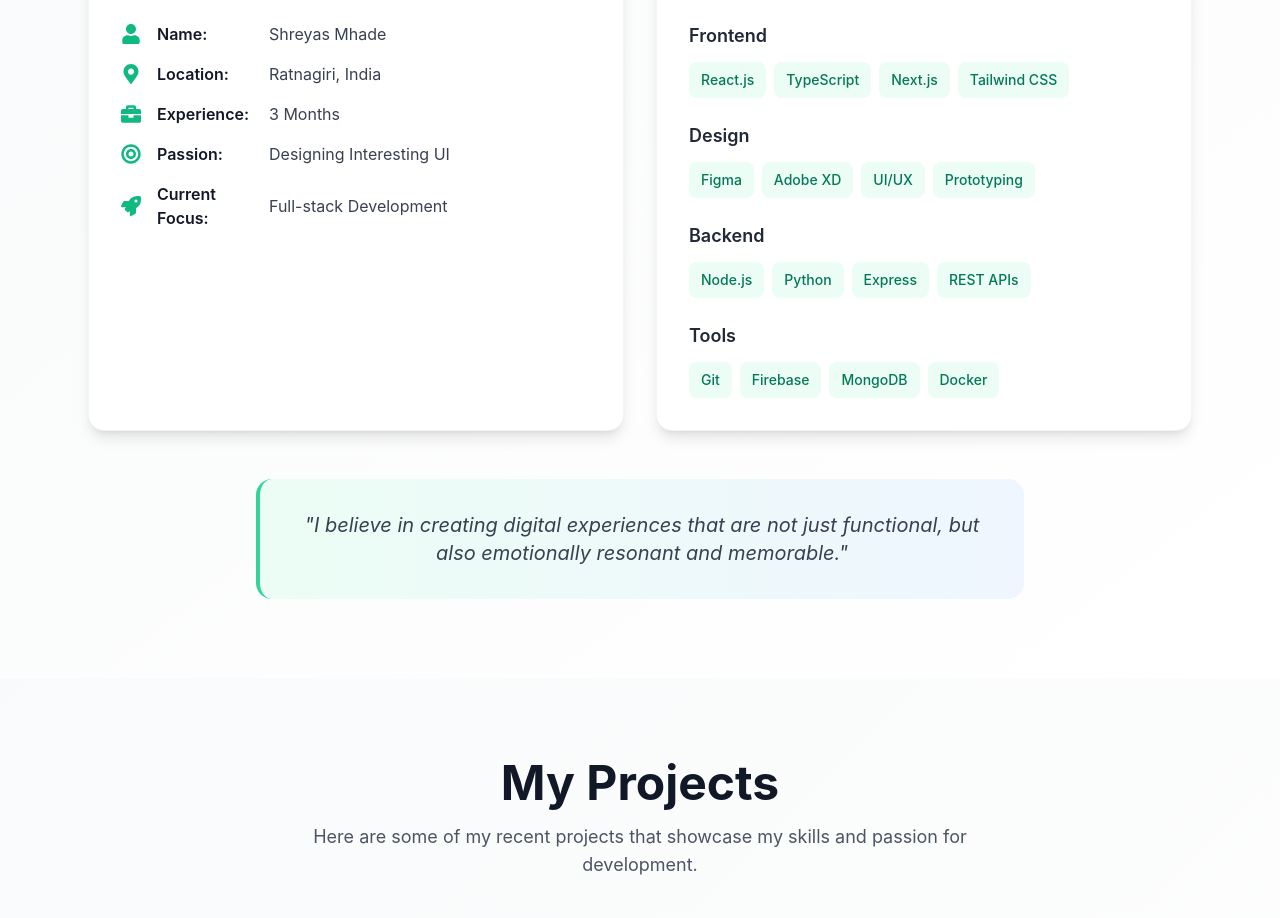
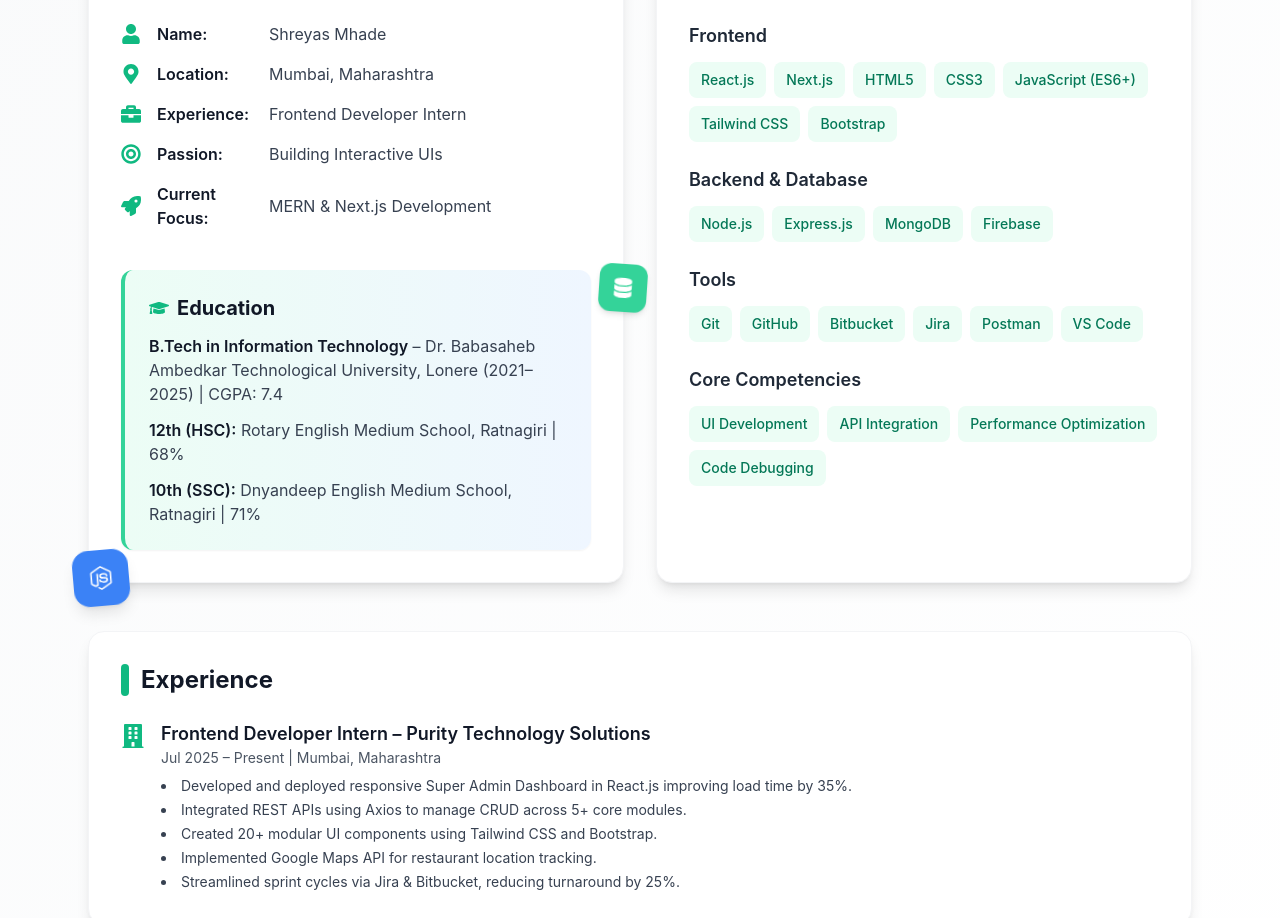
Before and after one commit to shreyasmhade/My-Portfolio, a React (Create React App) app: page / in a window 1280 px wide. Shown: the part 1134-2052 px from the top of the page. Built offline with nearby package versions, Linux system fonts and the light colour scheme.

Commit message:
Updated About Section

```diff
--- a/src/components/About.jsx
+++ b/src/components/About.jsx
@@ -1,39 +1,41 @@
 import React from "react";
-import { FaUser, FaMapMarkerAlt, FaBriefcase, FaBullseye, FaRocket } from "react-icons/fa";
+import {
+  FaUser,
+  FaMapMarkerAlt,
+  FaBriefcase,
+  FaBullseye,
+  FaRocket,
+  FaBuilding,
+  FaGraduationCap,
+  FaReact,
+  FaNodeJs,
+  FaDatabase,
+} from "react-icons/fa";
 import { motion } from "framer-motion";
 
 export default function About() {
+  // Skill groups as per resume
   const skills = [
-    { label: "Frontend", tech: ["React.js", "TypeScript", "Next.js", "Tailwind CSS"] },
-    { label: "Design", tech: ["Figma", "Adobe XD", "UI/UX", "Prototyping"] },
-    { label: "Backend", tech: ["Node.js", "Python", "Express", "REST APIs"] },
-    { label: "Tools", tech: ["Git", "Firebase", "MongoDB", "Docker"] },
+    { label: "Frontend", tech: ["React.js", "Next.js", "HTML5", "CSS3", "JavaScript (ES6+)", "Tailwind CSS", "Bootstrap"] },
+    { label: "Backend & Database", tech: ["Node.js", "Express.js", "MongoDB", "Firebase"] },
+    { label: "Tools", tech: ["Git", "GitHub", "Bitbucket", "Jira", "Postman", "VS Code"] },
+    { label: "Core Competencies", tech: ["UI Development", "API Integration", "Performance Optimization", "Code Debugging"] },
   ];
 
   const containerVariants = {
     hidden: { opacity: 0 },
-    visible: {
-      opacity: 1,
-      transition: {
-        staggerChildren: 0.2
-      }
-    }
+    visible: { opacity: 1, transition: { staggerChildren: 0.2 } },
   };
 
   const itemVariants = {
     hidden: { y: 20, opacity: 0 },
-    visible: {
-      y: 0,
-      opacity: 1,
-      transition: {
-        duration: 0.5
-      }
-    }
+    visible: { y: 0, opacity: 1, transition: { duration: 0.5 } },
   };
 
   return (
     <section id="about" className="py-20 bg-gradient-to-br from-gray-50 to-white">
       <div className="container mx-auto px-6 max-w-6xl">
+        {/* Section Header */}
         <motion.div
           className="text-center mb-16"
           initial={{ opacity: 0, y: 30 }}
@@ -43,72 +45,117 @@ export default function About() {
         >
           <h2 className="text-4xl md:text-5xl font-bold text-gray-900 mb-4">About Me</h2>
           <p className="text-lg text-gray-600 max-w-2xl mx-auto leading-relaxed">
-            Passionate developer with a keen eye for design and a love for creating
-            digital solutions that make a difference.
+            Passionate Frontend Developer specializing in building responsive, high-performance, and user-focused web applications.
           </p>
         </motion.div>
 
+        {/* Info & Skills Cards */}
         <motion.div
-          className="grid grid-cols-1 lg:grid-cols-2 gap-8 mb-12"
+          className="grid grid-cols-1 lg:grid-cols-2 gap-8 mb-12 relative"
           variants={containerVariants}
           initial="hidden"
           whileInView="visible"
           viewport={{ once: true }}
         >
+          {/* Personal Information + Education */}
           <motion.div
             variants={itemVariants}
-            className="bg-white rounded-2xl p-8 shadow-lg hover:shadow-xl transition-all duration-300 border border-gray-100"
+            className="relative bg-white rounded-2xl p-8 shadow-lg hover:shadow-xl transition-all border border-gray-100"
           >
             <h3 className="text-2xl font-bold text-gray-900 mb-6 flex items-center gap-3">
-              <div className="w-2 h-8 bg-emerald-500 rounded-full"></div>
+              <div className="w-2 h-8 bg-emerald-500 rounded-full" />
               Personal Information
             </h3>
+
             <ul className="space-y-4">
-              <li className="flex items-center gap-4 text-gray-700 hover:text-emerald-600 transition-colors">
-                <FaUser className="w-5 h-5 text-emerald-500 flex-shrink-0" />
-                <span className="font-semibold text-gray-900 w-24">Name:</span>
+              <li className="flex items-center gap-4 text-gray-700">
+                <FaUser className="w-5 h-5 text-emerald-500" />
+                <span className="font-semibold w-24 text-gray-900">Name:</span>
                 <span>Shreyas Mhade</span>
               </li>
-              <li className="flex items-center gap-4 text-gray-700 hover:text-emerald-600 transition-colors">
-                <FaMapMarkerAlt className="w-5 h-5 text-emerald-500 flex-shrink-0" />
-                <span className="font-semibold text-gray-900 w-24">Location:</span>
-                <span>Ratnagiri, India</span>
+              <li className="flex items-center gap-4 text-gray-700">
+                <FaMapMarkerAlt className="w-5 h-5 text-emerald-500" />
+                <span className="font-semibold w-24 text-gray-900">Location:</span>
+                <span>Mumbai, Maharashtra</span>
               </li>
-              <li className="flex items-center gap-4 text-gray-700 hover:text-emerald-600 transition-colors">
-                <FaBriefcase className="w-5 h-5 text-emerald-500 flex-shrink-0" />
-                <span className="font-semibold text-gray-900 w-24">Experience:</span>
-                <span>3 Months</span>
+              <li className="flex items-center gap-4 text-gray-700">
+                <FaBriefcase className="w-5 h-5 text-emerald-500" />
+                <span className="font-semibold w-24 text-gray-900">Experience:</span>
+                <span>Frontend Developer Intern</span>
               </li>
-              <li className="flex items-center gap-4 text-gray-700 hover:text-emerald-600 transition-colors">
-                <FaBullseye className="w-5 h-5 text-emerald-500 flex-shrink-0" />
-                <span className="font-semibold text-gray-900 w-24">Passion:</span>
-                <span>Designing Interesting UI</span>
+              <li className="flex items-center gap-4 text-gray-700">
+                <FaBullseye className="w-5 h-5 text-emerald-500" />
+                <span className="font-semibold w-24 text-gray-900">Passion:</span>
+                <span>Building Interactive UIs</span>
               </li>
-              <li className="flex items-center gap-4 text-gray-700 hover:text-emerald-600 transition-colors">
-                <FaRocket className="w-5 h-5 text-emerald-500 flex-shrink-0" />
-                <span className="font-semibold text-gray-900 w-24">Current Focus:</span>
-                <span>Full-stack Development</span>
+              <li className="flex items-center gap-4 text-gray-700">
+                <FaRocket className="w-5 h-5 text-emerald-500" />
+                <span className="font-semibold w-24 text-gray-900">Current Focus:</span>
+                <span>MERN & Next.js Development</span>
               </li>
             </ul>
+
+            {/* Highlighted Education Section */}
+            <div className="mt-10 bg-gradient-to-r from-emerald-50 to-blue-50 p-6 rounded-xl border-l-4 border-emerald-400 shadow-sm">
+              <h4 className="text-xl font-bold text-gray-900 mb-3 flex items-center gap-2">
+                <FaGraduationCap className="text-emerald-500" />
+                Education
+              </h4>
+              <ul className="space-y-3 text-gray-700">
+                <li>
+                  <span className="font-semibold text-gray-900">B.Tech in Information Technology</span> – Dr. Babasaheb Ambedkar Technological University, Lonere (2021–2025) | CGPA: 7.4
+                </li>
+                <li>
+                  <span className="font-semibold text-gray-900">12th (HSC):</span> Rotary English Medium School, Ratnagiri | 68%
+                </li>
+                <li>
+                  <span className="font-semibold text-gray-900">10th (SSC):</span> Dnyandeep English Medium School, Ratnagiri | 71%
+                </li>
+              </ul>
+            </div>
+
+            {/* Floating Badges */}
+            <motion.div
+              className="absolute -top-4 -right-4 w-14 h-14 bg-emerald-500 text-white rounded-2xl flex items-center justify-center shadow-lg"
+              animate={{ y: [0, -8, 0], rotate: [0, 5, 0] }}
+              transition={{ duration: 3, repeat: Infinity, ease: "easeInOut" }}
+            >
+              <FaReact className="w-6 h-6" />
+            </motion.div>
+            <motion.div
+              className="absolute -bottom-4 -left-4 w-14 h-14 bg-blue-500 text-white rounded-2xl flex items-center justify-center shadow-lg"
+              animate={{ y: [0, 8, 0], rotate: [0, -5, 0] }}
+              transition={{ duration: 4, repeat: Infinity, ease: "easeInOut", delay: 0.5 }}
+            >
+              <FaNodeJs className="w-6 h-6" />
+            </motion.div>
+            <motion.div
+              className="absolute top-1/2 -right-6 w-12 h-12 bg-emerald-400 text-white rounded-xl flex items-center justify-center shadow-md"
+              animate={{ y: [0, 6, 0], rotate: [0, 4, 0] }}
+              transition={{ duration: 3.5, repeat: Infinity, ease: "easeInOut", delay: 1 }}
+            >
+              <FaDatabase className="w-5 h-5" />
+            </motion.div>
           </motion.div>
 
+          {/* Skills & Technologies */}
           <motion.div
             variants={itemVariants}
-            className="bg-white rounded-2xl p-8 shadow-lg hover:shadow-xl transition-all duration-300 border border-gray-100"
+            className="bg-white rounded-2xl p-8 shadow-lg hover:shadow-xl transition-all border border-gray-100"
           >
             <h3 className="text-2xl font-bold text-gray-900 mb-6 flex items-center gap-3">
-              <div className="w-2 h-8 bg-emerald-500 rounded-full"></div>
+              <div className="w-2 h-8 bg-emerald-500 rounded-full" />
               Skills & Technologies
             </h3>
             <div className="space-y-6">
               {skills.map((skill) => (
-                <div key={skill.label} className="skill-group">
+                <div key={skill.label}>
                   <h4 className="font-semibold text-gray-800 mb-3 text-lg">{skill.label}</h4>
                   <div className="flex flex-wrap gap-2">
                     {skill.tech.map((t) => (
                       <span
                         key={t}
-                        className="px-3 py-2 bg-emerald-50 text-emerald-700 rounded-lg text-sm font-medium hover:bg-emerald-100 hover:scale-105 transition-all duration-200 cursor-default"
+                        className="px-3 py-2 bg-emerald-50 text-emerald-700 rounded-lg text-sm font-medium hover:bg-emerald-100 hover:scale-105 transition-all"
                       >
                         {t}
                       </span>
@@ -120,6 +167,37 @@ export default function About() {
           </motion.div>
         </motion.div>
 
+        {/* Experience Card */}
+        <motion.div
+          variants={itemVariants}
+          initial="hidden"
+          whileInView="visible"
+          viewport={{ once: true }}
+          className="bg-white rounded-2xl p-8 shadow-lg hover:shadow-xl transition-all border border-gray-100 mb-12"
+        >
+          <h3 className="text-2xl font-bold text-gray-900 mb-6 flex items-center gap-3">
+            <div className="w-2 h-8 bg-emerald-500 rounded-full" />
+            Experience
+          </h3>
+          <div className="flex items-start gap-4">
+            <FaBuilding className="text-emerald-500 w-6 h-6 mt-1" />
+            <div>
+              <h4 className="font-semibold text-gray-900 text-lg">
+                Frontend Developer Intern – Purity Technology Solutions
+              </h4>
+              <p className="text-sm text-gray-600 mb-2">Jul 2025 – Present | Mumbai, Maharashtra</p>
+              <ul className="list-disc list-inside text-gray-700 space-y-1 text-sm">
+                <li>Developed and deployed responsive Super Admin Dashboard in React.js improving load time by 35%.</li>
+                <li>Integrated REST APIs using Axios to manage CRUD across 5+ core modules.</li>
+                <li>Created 20+ modular UI components using Tailwind CSS and Bootstrap.</li>
+                <li>Implemented Google Maps API for restaurant location tracking.</li>
+                <li>Streamlined sprint cycles via Jira & Bitbucket, reducing turnaround by 25%.</li>
+              </ul>
+            </div>
+          </div>
+        </motion.div>
+
+        {/* Personal Quote */}
         <motion.blockquote
           className="text-center text-xl text-gray-700 italic max-w-3xl mx-auto p-8 bg-gradient-to-r from-emerald-50 to-blue-50 rounded-2xl border-l-4 border-emerald-400"
           initial={{ opacity: 0, scale: 0.95 }}
@@ -127,8 +205,7 @@ export default function About() {
           viewport={{ once: true }}
           transition={{ duration: 0.6, delay: 0.3 }}
         >
-          "I believe in creating digital experiences that are not just functional,
-          but also emotionally resonant and memorable."
+          "I believe in creating digital experiences that are not just functional, but also meaningful and impactful."
         </motion.blockquote>
       </div>
     </section>
--- a/src/components/Hero.jsx
+++ b/src/components/Hero.jsx
@@ -2,7 +2,7 @@ import React from "react";
 import { FaDownload, FaArrowRight, FaGithub, FaJira } from "react-icons/fa";
 import { motion } from "framer-motion";
 import myImage from "../assets/Shreyas.jpg";
-
+import Resume from "../assets/Shreyas Mhade Resume.pdf"
 export default function Hero() {
   const scrollToProjects = () => {
     document.getElementById("projects")?.scrollIntoView({ behavior: "smooth" });
@@ -63,7 +63,7 @@ export default function Hero() {
               </motion.button>
 
               <motion.a
-                href="/Shreyas_Mhade_Resume.pdf"
+                href={Resume}
                 download
                 className="group border-2 border-gray-300 text-gray-700 px-8 py-4 rounded-xl font-semibold text-lg hover:border-emerald-500 hover:text-emerald-600 transition-all flex items-center justify-center gap-3"
                 whileHover={{ scale: 1.05 }}
```
Also changed, not shown: 1 other file (tests, documents, lock files or other folders).
